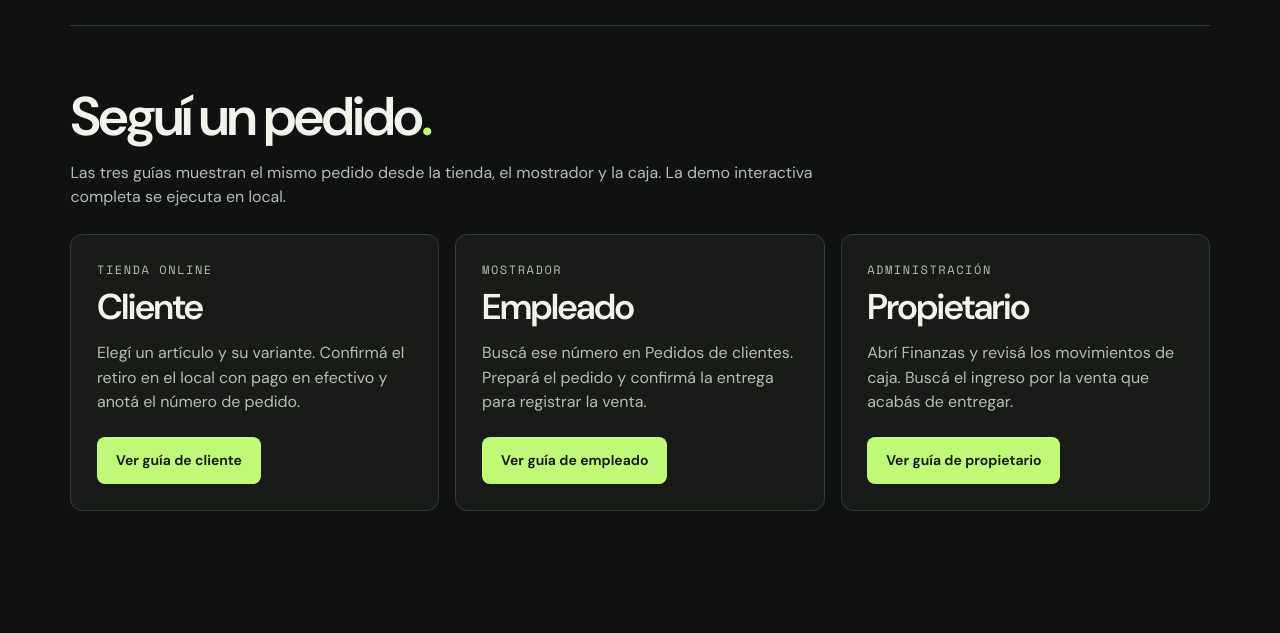
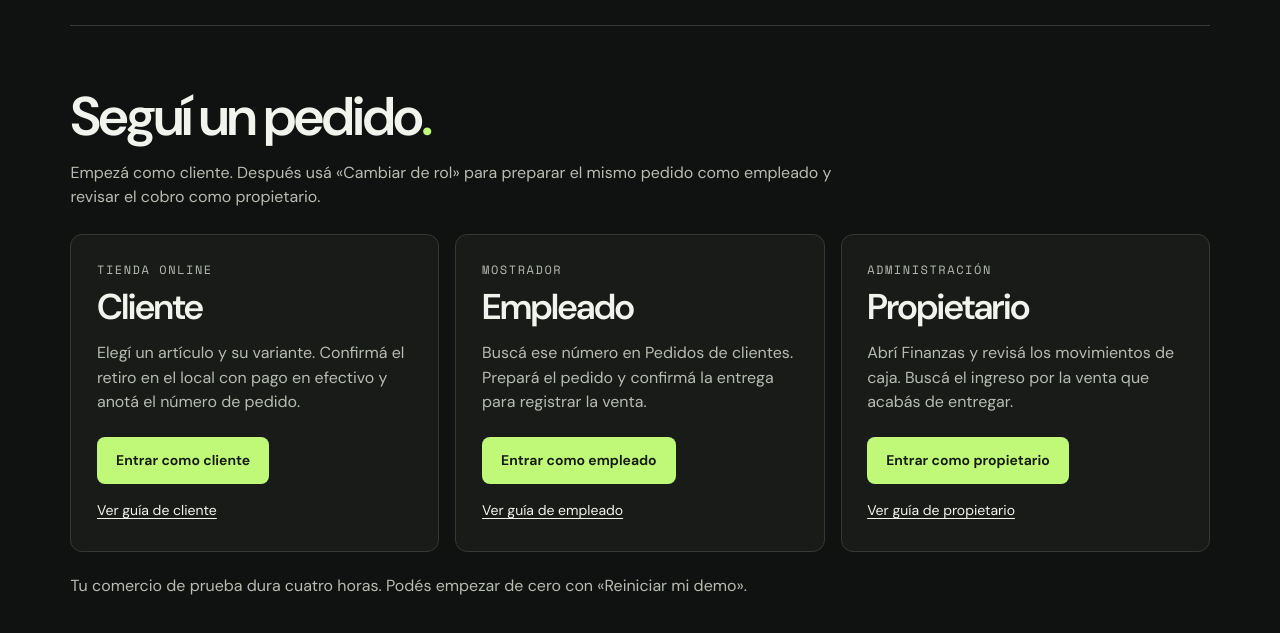
Before and after one commit to Alesandro-Casanova/alesandro-casanova.github.io, a plain HTML site: page demos/hilos.html in a window 1280 px wide. Shown: the part 709-1342 px from the top of the page. Before the commit the page ends 1284 px from the top, so only its background shows below. Drawn offline with Linux system fonts and the light colour scheme.

Commit message:
Conectar el portfolio con la demo de Hilos y Coo en OVHcloud

```diff
--- a/demos/hilos.html
+++ b/demos/hilos.html
@@ -21,7 +21,7 @@
         <p class="eyebrow">DESARROLLO FULL STACK</p>
         <h1 id="proyecto">Hilos y Coo<span>.</span></h1>
         <p class="role-lede">Un cliente encarga un hilo por internet y lo retira en el mostrador. Desarrollé el sistema que permite seguir ese mismo pedido desde que se elige el color hasta que el cobro aparece en caja.</p>
-        <a class="primary" href="#cuentas">Ver el recorrido</a>
+        <a class="primary" href="#cuentas">Probar el ERP</a>
       </div>
       <figure class="case-preview">
         <img src="../assets/hilos-catalogo.webp" alt="Catálogo de mostrador del ERP con los artículos de muestra de la mercería.">
@@ -37,24 +37,28 @@
     </section>
     <section id="cuentas" aria-labelledby="cuentas-titulo">
       <h2 id="cuentas-titulo">Seguí un pedido<span>.</span></h2>
-      <p class="role-instructions">Las tres guías muestran el mismo pedido desde la tienda, el mostrador y la caja. La demo interactiva completa se ejecuta en local.</p>
+      <p class="role-instructions">Empezá como cliente. Después usá «Cambiar de rol» para preparar el mismo pedido como empleado y revisar el cobro como propietario.</p>
       <div class="role-grid">
         <article>
           <p class="overline">TIENDA ONLINE</p><h3>Cliente</h3>
           <p>Elegí un artículo y su variante. Confirmá el retiro en el local con pago en efectivo y anotá el número de pedido.</p>
-          <a class="primary" href="guias/cliente.html">Ver guía de cliente</a>
+          <a class="primary" href="https://vps-f77a843b.vps.ovh.ca/demo/abrir/cliente">Entrar como cliente</a>
+          <a class="role-guide" href="guias/cliente.html">Ver guía de cliente</a>
         </article>
         <article>
           <p class="overline">MOSTRADOR</p><h3>Empleado</h3>
           <p>Buscá ese número en Pedidos de clientes. Prepará el pedido y confirmá la entrega para registrar la venta.</p>
-          <a class="primary" href="guias/empleado.html">Ver guía de empleado</a>
+          <a class="primary" href="https://vps-f77a843b.vps.ovh.ca/demo/abrir/empleado">Entrar como empleado</a>
+          <a class="role-guide" href="guias/empleado.html">Ver guía de empleado</a>
         </article>
         <article>
           <p class="overline">ADMINISTRACIÓN</p><h3>Propietario</h3>
           <p>Abrí Finanzas y revisá los movimientos de caja. Buscá el ingreso por la venta que acabás de entregar.</p>
-          <a class="primary" href="guias/propietario.html">Ver guía de propietario</a>
+          <a class="primary" href="https://vps-f77a843b.vps.ovh.ca/demo/abrir/propietario">Entrar como propietario</a>
+          <a class="role-guide" href="guias/propietario.html">Ver guía de propietario</a>
         </article>
       </div>
+      <p class="role-help">Tu comercio de prueba dura cuatro horas. Podés empezar de cero con «Reiniciar mi demo».</p>
     </section>
   </main>
 </body>
--- a/proyectos.js
+++ b/proyectos.js
@@ -3,11 +3,11 @@ window.proyectos = [
   {
     titulo: "Hilos y Coo · ERP de gestión comercial",
     area: "Full stack",
-    resumen: "Desarrollé el sistema que conecta la tienda online de una mercería con el mostrador, el inventario y la caja. El recorrido muestra cómo un pedido de la tienda pasa al mostrador y cómo se registra el cobro.",
+    resumen: "Desarrollé el sistema que conecta la tienda online de una mercería con el mostrador, el inventario y la caja. En la demo podés hacer un pedido, entregarlo y ver el cobro en caja.",
     tecnologias: ["React", "TypeScript", "Prisma", "MariaDB"],
     imagen: "assets/hilos-catalogo.webp",
     demo: "demos/hilos.html",
-    accion: "Ver el recorrido"
+    accion: "Ver proyecto y demo"
   },
   {
     titulo: "API de ventas",
```
Also changed, not shown: demos/guias/propietario.html (+1 -1 lines), 1 other file.
